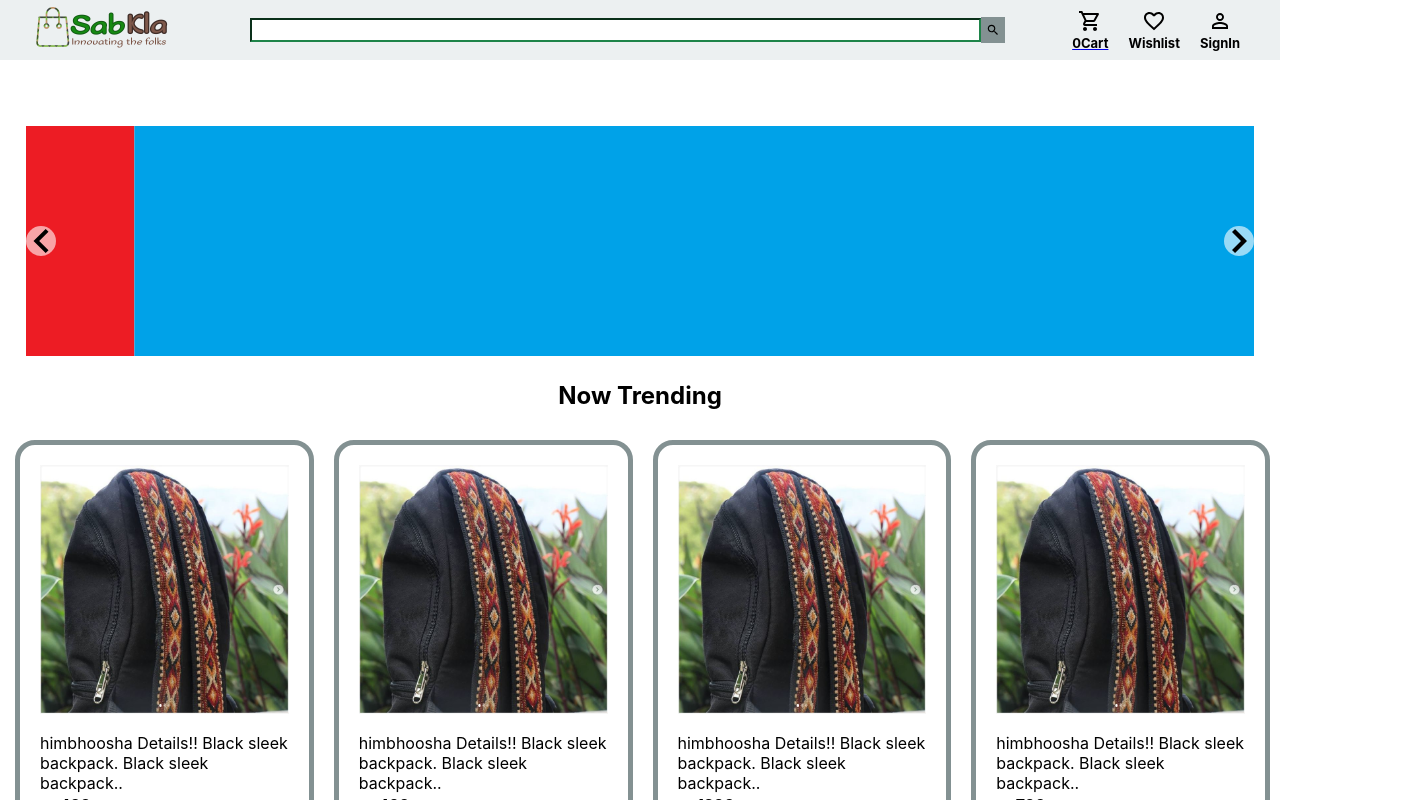
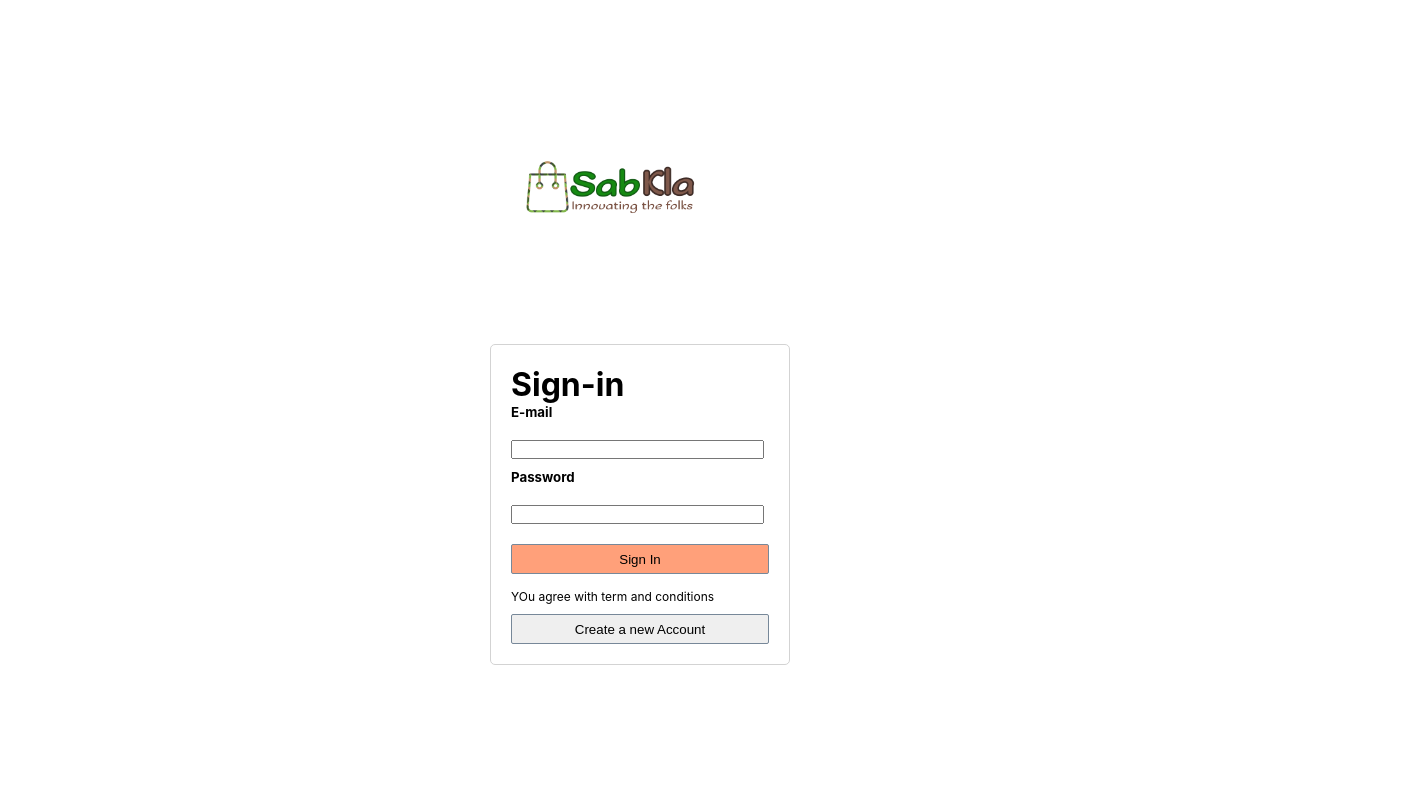
Before and after one commit to abhinandant34/sabkla, a React (Create React App) app: page /login in a window 1280 px wide. Shown: the top 800 px of the page, 1424 px wide, since content can reach past the window. Built offline with nearby package versions, Linux system fonts and the light colour scheme.

Commit message:
login_page

```diff
--- a/src/App.js
+++ b/src/App.js
@@ -6,6 +6,7 @@ import Footer from './Footer'
 import {BrowserRouter as Router, Switch, Route }
 from "react-router-dom";
 import Checkout from './Checkout'
+import Login from './Login'
 
 function App() {
   return (
@@ -14,19 +15,24 @@ function App() {
     <div className="app">
 
 
-    <Header/>
+
     <Switch>
+      <Route path="/login">
+
+        <Login />
+
+      </Route>
 
 
     <Route path="/checkout">
 
-
+    <Header/>
     <Checkout/>
 
     </Route>
 
     <Route path="/">
-
+    <Header/>
     <Home/>
     <br/><br/>
     <Footer/>
--- a/src/Header.js
+++ b/src/Header.js
@@ -54,12 +54,14 @@ function Header() {
 
         </div>
         <div className="header__nav">
+            <Link to='/login'>
             <div className="header__option">
 
-            <span className="header__optionLineOne"><PersonOutlineOutlinedIcon className="header__avatarIcon" /></span>
-            <span className="header__optionLineTwo">SignIn</span>
+<span className="header__optionLineOne"><PersonOutlineOutlinedIcon className="header__avatarIcon" /></span>
+<span className="header__optionLineTwo">SignIn</span>
 
-            </div>
+</div>
+            </Link>
 
         </div>
 
--- /dev/null
+++ b/src/Login.css
@@ -0,0 +1,56 @@
+.login {
+  height: 100vh;
+  display: flex;
+  flex-direction: column;
+  align-items: center;
+}
+.login__logo {
+  align-self: flex-end;
+  margin-top: 0px;
+  margin-bottom: 20px;
+  width: 320px;
+  margin-right: auto;
+  margin-left: auto;
+}
+.login__container {
+  width: 300px;
+  height: fit-content;
+  display: flex;
+  flex-direction: column;
+  border-radius: 5px;
+  border: 1px solid lightgray;
+  padding: 20px;
+}
+.login__container > h21 {
+  font-weight: 500;
+  margin-bottom: 20px;
+}
+.login__container > form > h5 {
+  margin-bottom: 5px;
+}
+.login__container > form > input {
+  margin-top: 15px;
+  margin-bottom: 10px;
+  width: 98%;
+}
+.login__container > p {
+  margin-top: 15px;
+  font-size: 12px;
+}
+.login__signInButton {
+  background: lightsalmon;
+  border-radius: 2px;
+  width: 100%;
+  height: 30px;
+  border: 1px solid;
+  margin-top: 10px;
+  border-color: lightslategray;
+}
+.login__registerButton {
+  border-radius: 2px;
+  width: 100%;
+  height: 30px;
+  border: 1px solid;
+  margin-top: 10px;
+  border-color: lightslategrey;
+}
--- /dev/null
+++ b/src/Login.js
@@ -0,0 +1,54 @@
+import React from 'react'
+import "./Login.css"
+import {Link} from "react-router-dom"
+import { useState } from 'react'
+
+function Login() {
+
+        const [email, setEmail] = useState('');
+        const [password, setPassword] = useState('');
+
+        const signIn = e => {
+
+            e.preventDefault();
+        }
+
+        const register = e => {
+            e.preventDefault();
+        }
+
+    return (
+        <div className="login">
+       <Link to='/'>
+            <img className="login__logo" src="/images/hori_logo.png" />
+       </Link>
+       <div className="login__container">
+           <h1>Sign-in</h1>
+
+           <form>
+               <h5>
+                   E-mail
+               </h5>
+               <input type="text" value={email} onChange={e=>setEmail(e.target.value)}/>
+
+               <h5>
+                   Password
+               </h5>
+               <input type="password" value={password} onChange={e=>setPassword(e.target.value)}/>
+
+
+                    <button className='login__signInButton' type='submit'> Sign In</button>
+           </form>
+           <p>YOu agree with term and conditions</p>
+
+           <button  onClick={register} className='login__registerButton' >
+               Create a new Account
+           </button>
+
+       </div>
+
+        </div>
+    )
+}
+
+export default Login
```
Also changed, not shown: src/firebase.js (+9 -8 lines).
